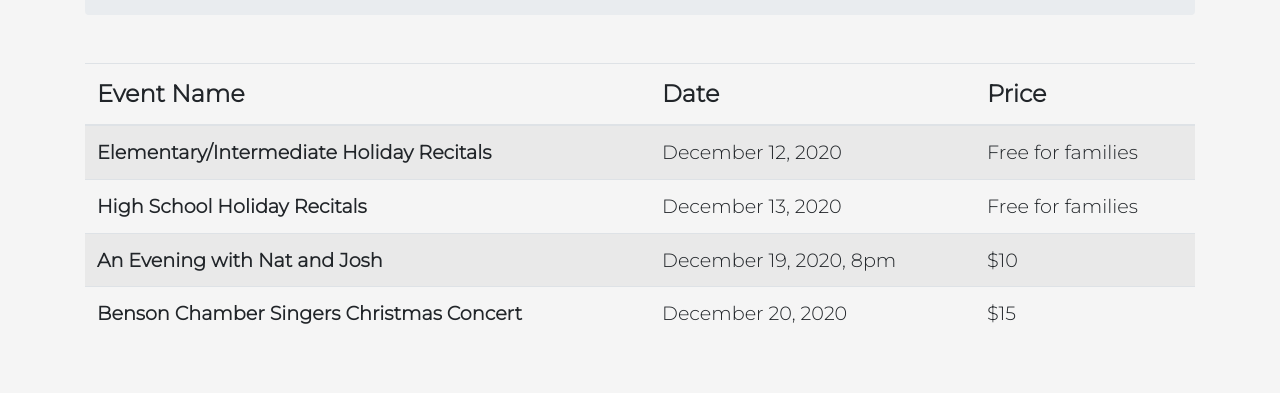
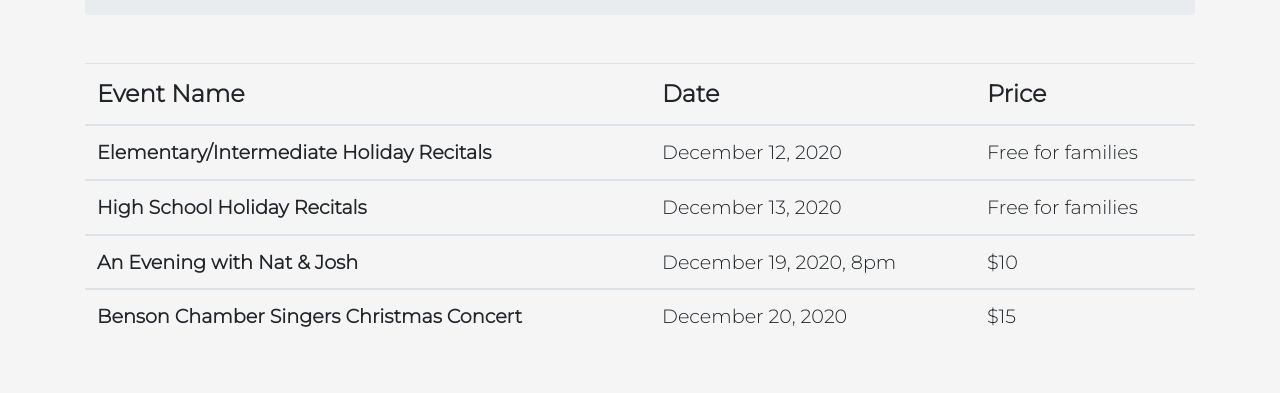
Before and after one commit to dcatherine3000/intermezzo-studios-react, a React (Create React App) app: page /events in a window 1280 px wide. Shown: the part 129-522 px from the top of the page. Built offline with nearby package versions, Linux system fonts and the light colour scheme.

Commit message:
Events Table Data from Props

```diff
--- a/src/components/EventsComponent.js
+++ b/src/components/EventsComponent.js
@@ -2,7 +2,26 @@
 import { Container, Row, Breadcrumb, BreadcrumbItem, Table, Button } from 'reactstrap';
 import { Link } from 'react-router-dom';
 
-function Events() {
+function RenderEvents({event}) {
+    return (
+        <tbody key={event.id}>
+            <tr>
+                <td colSpan="6"><strong>{event.name}</strong></td>
+                <td>{event.date}</td>
+                <td>{event.price}</td>
+            </tr>
+        </tbody>
+    );
+}
+
+function Events(props) {
+
+    const table = props.events.map(event => {
+        return (
+            <RenderEvents event={event} />
+        );
+    });
+
     return (
         <div>
             <Container>
@@ -14,7 +33,7 @@
                         </Breadcrumb>
                     </div>
                 </Row>
-                <Table striped hover>
+                <Table hover>
                     <thead>
                         <tr>
                             <th colSpan="6">Event Name</th>
@@ -22,28 +41,7 @@
                             <th>Price</th>
                         </tr>
                     </thead>
-                    <tbody>
-                        <tr>
-                            <td colSpan="6"><strong>Elementary/Intermediate Holiday Recitals</strong></td>
-                            <td>December 12, 2020</td>
-                            <td>Free for families</td>
-                        </tr>
-                        <tr>
-                            <td colSpan="6"><strong>High School Holiday Recitals</strong></td>
-                            <td>December 13, 2020</td>
-                            <td>Free for families</td>
-                        </tr>
-                        <tr>
-                            <td colSpan="6"><strong>An Evening with Nat and Josh</strong></td>
-                            <td>December 19, 2020, 8pm</td>
-                            <td>$10</td>
-                        </tr>
-                        <tr>
-                            <td colSpan="6"><strong>Benson Chamber Singers Christmas Concert</strong></td>
-                            <td>December 20, 2020</td>
-                            <td>$15</td>
-                        </tr>
-                    </tbody>
+                    {table}
                 </Table>
                 <Row id="events-button" className="btn-block text-center">
                     <Button active className="btn-dark btn-lg">Questions?</Button>
--- a/src/components/MainComponent.js
+++ b/src/components/MainComponent.js
@@ -14,6 +14,7 @@
 import { Switch, Route, Redirect } from 'react-router-dom';
 import { MODEL } from '../shared/model';
 import { QUESTIONS } from '../shared/questions';
+import { EVENTS } from '../shared/events';
 
 class Main extends Component {
     constructor(props) {
@@ -21,7 +22,8 @@
 
         this.state = {
             model: MODEL,
-            questions: QUESTIONS
+            questions: QUESTIONS,
+            events: EVENTS
         }
     }
 
@@ -49,7 +51,7 @@
                     <Route exact path='/about/team' component={Team} />
                     <Route exact path='/about/lessons' component={Lessons} />
                     <Route exact path='/about/rentals' component={Rentals} />
-                    <Route exact path='/events' component={Events} />
+                    <Route exact path='/events' render={() => <Events events={this.state.events} />} />
                     <Route exact path='/faq' component={FaqPage} />
                     <Route exact path='/contact' component={Contact} />
                     <Redirect to='/home' />
--- /dev/null
+++ b/src/shared/events.js
@@ -0,0 +1,26 @@
+export const EVENTS = [
+    {
+        id: 0,
+        name: 'Elementary/Intermediate Holiday Recitals',
+        date: 'December 12, 2020',
+        price: 'Free for families'
+    },
+    {
+        id: 1,
+        name: 'High School Holiday Recitals',
+        date: 'December 13, 2020',
+        price: 'Free for families'
+    },
+    {
+        id: 2,
+        name: 'An Evening with Nat & Josh',
+        date: 'December 19, 2020, 8pm',
+        price: '$10'
+    },
+    {
+        id: 0,
+        name: 'Benson Chamber Singers Christmas Concert',
+        date: 'December 20, 2020',
+        price: '$15'
+    }
+]
```
Also changed, not shown: public/assets/images/mainHeaderPic.jpg (renamed from src/assets/images/mainHeaderPic.jpg), 1 other file (tests, documents, lock files or other folders).
